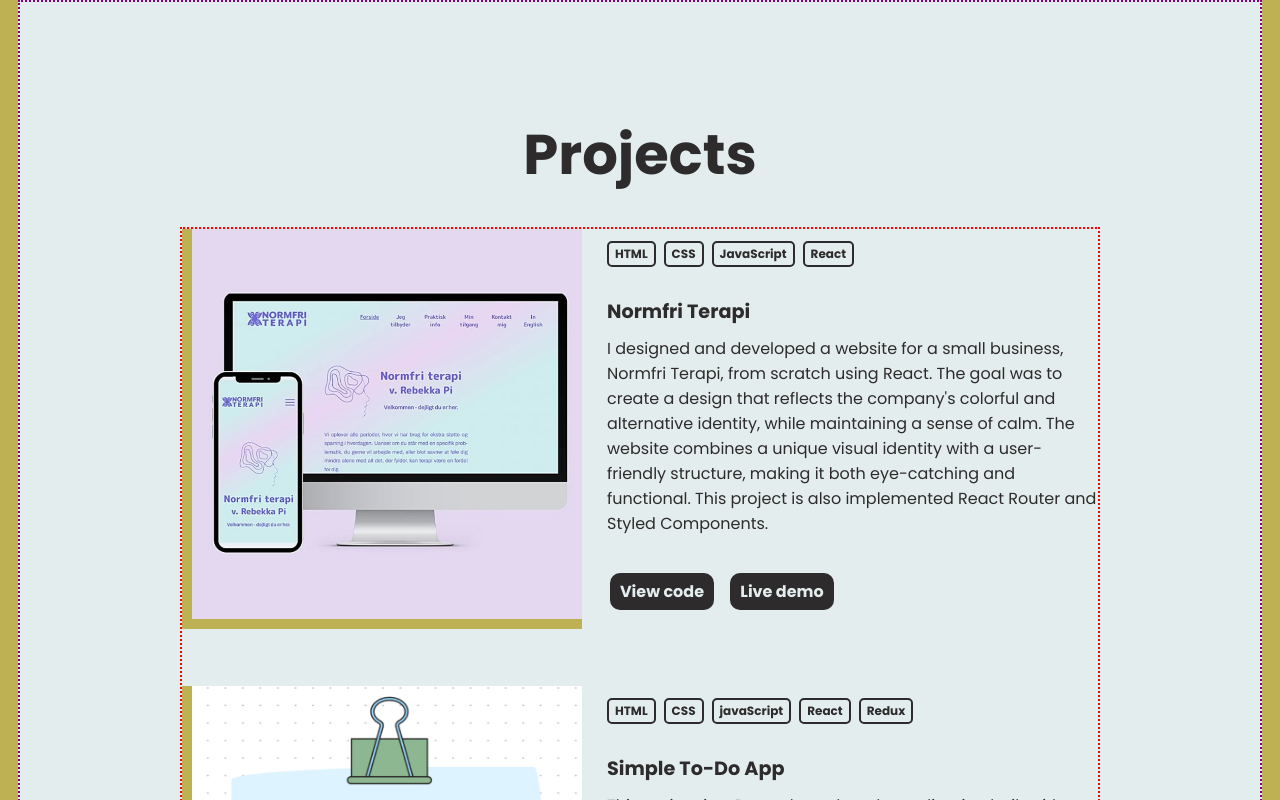
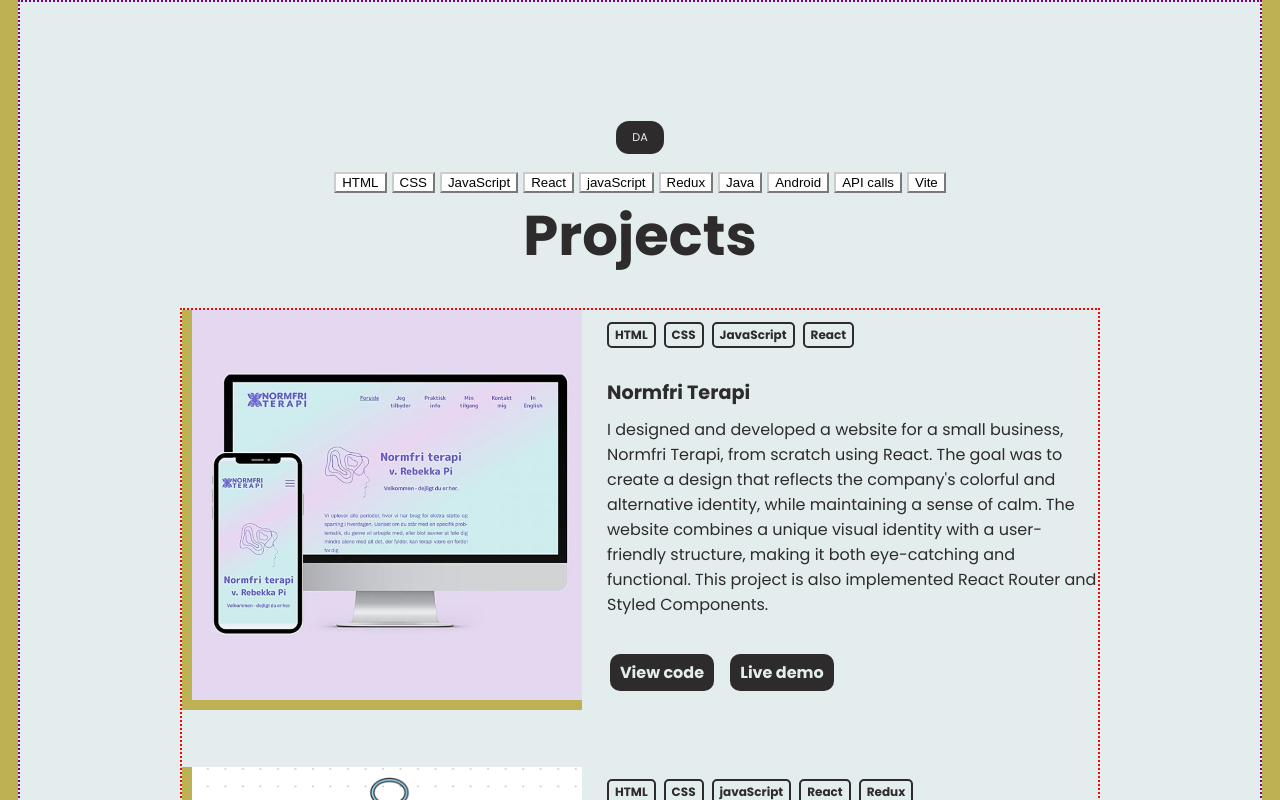
Before and after one commit to EmmaHoltegaard/porfolio-react-vite, a React (Vite) app in the folder my-portfolio/: page /projects in a window 1280 px wide. Shown: the top 800 px of the page. Built offline with nearby package versions, Linux system fonts and the light colour scheme.

Commit message:
Filters on project page
Set up the logic for filters on the page for all projets. Still needs styling.

```diff
--- a/my-portfolio/src/components/ContentWrapperHori.js
+++ b/my-portfolio/src/components/ContentWrapperHori.js
@@ -11,12 +11,6 @@
     //border: dotted blue 2px;
     background: ${({ bg }) => bg || "none"};
     border-radius: 20px;
-
-    @media (max-width: 580px) {
-        flex-direction: column;
-        gap: 0px;
-        width: 100%;
-    }
 `
 
 export default ContentWrapperHori
--- a/my-portfolio/src/pages/ProjectsPage.jsx
+++ b/my-portfolio/src/pages/ProjectsPage.jsx
@@ -1,24 +1,62 @@
 import SectionTitle from "../components/SectionTitle"
 import SectionContainer from "../components/SectionContainer";
-import FadeInSection from "../components/FadeInSection";
 import ContentWrapperVert from "../components/ContentWrapperVert";
 import ProjectCard from "../components/ProjectCard";
 import { useTranslation } from "react-i18next";
 import styled from "styled-components";
+import { useState } from "react";
+import LanguageSwitcher from "../components/LanguageSwitcher";
 
 const ProjectsPage = () => {
     const { t } = useTranslation();
     const projectsList = t("projects.projectList", { returnObjects: true }); //returns array of projects (only first 5)
 
+    // State for "selected"-filter
+    const  [selectedFilter, setSelectedFilter] = useState(null);
+
+    // Extracted list of all labels in the projectList
+    const allLabelsSet = new Set(projectsList.flatMap((project) => project.labels)); //Sets only store uinque values
+    const allLabels = Array.from(allLabelsSet); // convert to array
+
+    // function to toggle/update selectedFilter state
+    const handleFilterClick = (label) => {
+        // If selected label is already set as selectedFilter, change to null. Otherwise change to selected label.
+        setSelectedFilter(selectedFilter === label ? null : label );
+    }
+
+    // Create a filtered list of projects
+    let filteredProjects;
+    if (selectedFilter) { // Components are re-rendered on changes to state
+        // if a filter is selected, filter projects:
+        filteredProjects = projectsList.filter((project) => {
+            return project.labels.includes(selectedFilter);
+        });
+    } else {
+        // If no filter is selected, show all projects:
+        filteredProjects = projectsList;
+    }
+
+
 
     return(
         <SectionContainer>
-            <FadeInSection>
                 <ContentWrapperVert>
+                    <LanguageSwitcher />
+                    <FiltersContainer>
+                        {/* Create a FilterButton for each label */}
+                        {allLabels.map((label) => (
+                            <FilterButton
+                                key={label}
+                                $isActive={selectedFilter === label} // Passes custom prop. True if selected filter matches button's label, otherwise false.
+                                onClick={() => setSelectedFilter(selectedFilter === label ? null : label)}                            >
+                                {label}
+                            </FilterButton>
+                        ))}
+                    </FiltersContainer>
                     <SectionTitle>{t("projects.titleAll")}</SectionTitle>
                     <ProjectListWrapper>
                         {/* Map over array of projects, and call ProjectCard for each + pass projectinfo as props */}
-                        {projectsList.map((project, index) => (
+                        {filteredProjects.map((project, index) => (
                             <ProjectCard
                                 key={index}
                                 title={project.title}
@@ -34,12 +72,28 @@
                         }
                     </ProjectListWrapper>
                 </ContentWrapperVert>
-            </FadeInSection>
         </SectionContainer>
     )
 }
 
 export default ProjectsPage;
+
+const FiltersContainer = styled.div`
+    display: flex;
+    gap: 5px;
+    justify-content: center;
+    align-items: center;
+`
+
+const FilterButton = styled.button`
+    background: ${(props) => (props.$isActive ? "#007bff" : "#fff")};
+    color: ${(props) => (props.$isActive ? "white" : "black")};
+    border-color: ${(props) => (props.$isActive ? "#007bff" : "#ccc")};
+
+    &:hover {
+        background: #f0f0f0;
+    }
+`
 
 const ProjectListWrapper = styled.div`
     width: 100%;
```
